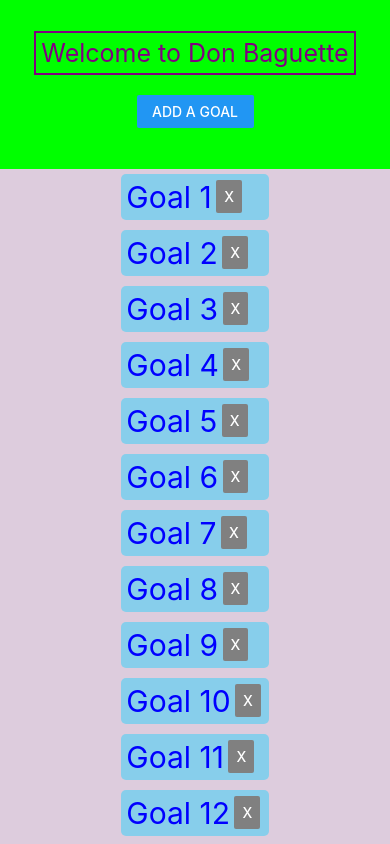
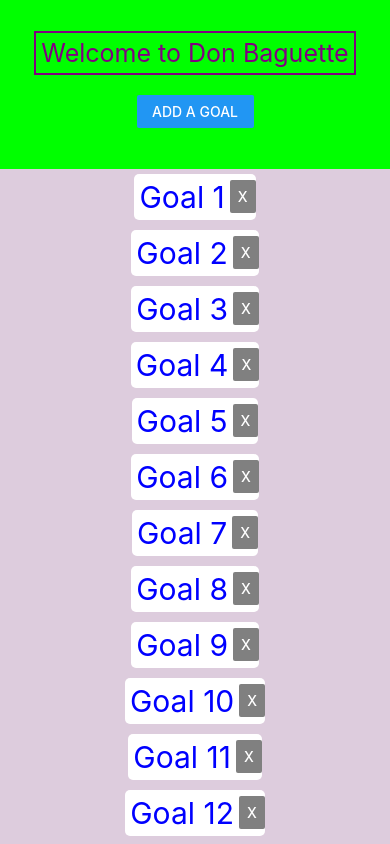
Before and after one commit to haoniu08/mobile2024fall-HN, a React Native app: screen / in a window 390 px wide. Built offline with nearby package versions, Linux system fonts and the light colour scheme.

Commit message:
flatlist bug (smaller view centered, not the whole bottom section)

```diff
--- a/App.js
+++ b/App.js
@@ -5,7 +5,6 @@ import {
   Text,
   View,
   SafeAreaView,
-  ScrollView,
   FlatList } from 'react-native';
 import {useState, useEffect} from 'react';
 import Header from './components/Header';
@@ -37,6 +36,7 @@ export default function App() {
       ...currentGoals,
       { text: data, id: Math.random()}
     ]);
+    setGoals([goals, { text: data, id: Math.random() }]);
     setIsModalVisible(false);
   }
 
@@ -74,10 +74,11 @@ export default function App() {
       <View style={styles.bottomSection}>
         {/* <test FlatList */}
         <FlatList
+          contentContainerStyle={styles.scrollViewContainer}
           data={goals}
           renderItem={({ item }) => (
             <GoalItem deleteHandler={handleDeletedGoals} goalObj={item} />
-          )}
+)}
         />
       </View>
     </SafeAreaView>
@@ -92,10 +93,6 @@ const styles = StyleSheet.create({
     fontSize: 20,
     color: 'blue',
     padding: 5,
-  },
-  userInput: {
-    backgroundColor: 'skyblue',
-    borderRadius: 100,
   },
   safeArea: {
     flex: 1,
@@ -115,7 +112,7 @@ const styles = StyleSheet.create({
     flex: 4,
     width: '100%',
     justifyContent: 'center',
-    alignItems: 'center',
+    // alignItems: 'center',
     backgroundColor: '#dcd',
   },
 });
--- a/components/GoalItem.js
+++ b/components/GoalItem.js
@@ -1,4 +1,4 @@
-// file for abstracting the goal item component
+// file for abstracting the goal item component, rnfs
 import React from 'react';
 import { Button, View, Text, StyleSheet } from 'react-native';
 
@@ -21,9 +21,10 @@ const styles = StyleSheet.create({
     userInput: {
       flexDirection: 'row',
       alignItems: 'center',
-      backgroundColor: 'skyblue',
+      backgroundColor: 'white',
       borderRadius: 5,
       marginVertical: 5,
+      alignItems: 'center',
     //   padding: 5,
     },
     text: {
```
Also changed, not shown: assets/imgs/rice.png (deleted).
